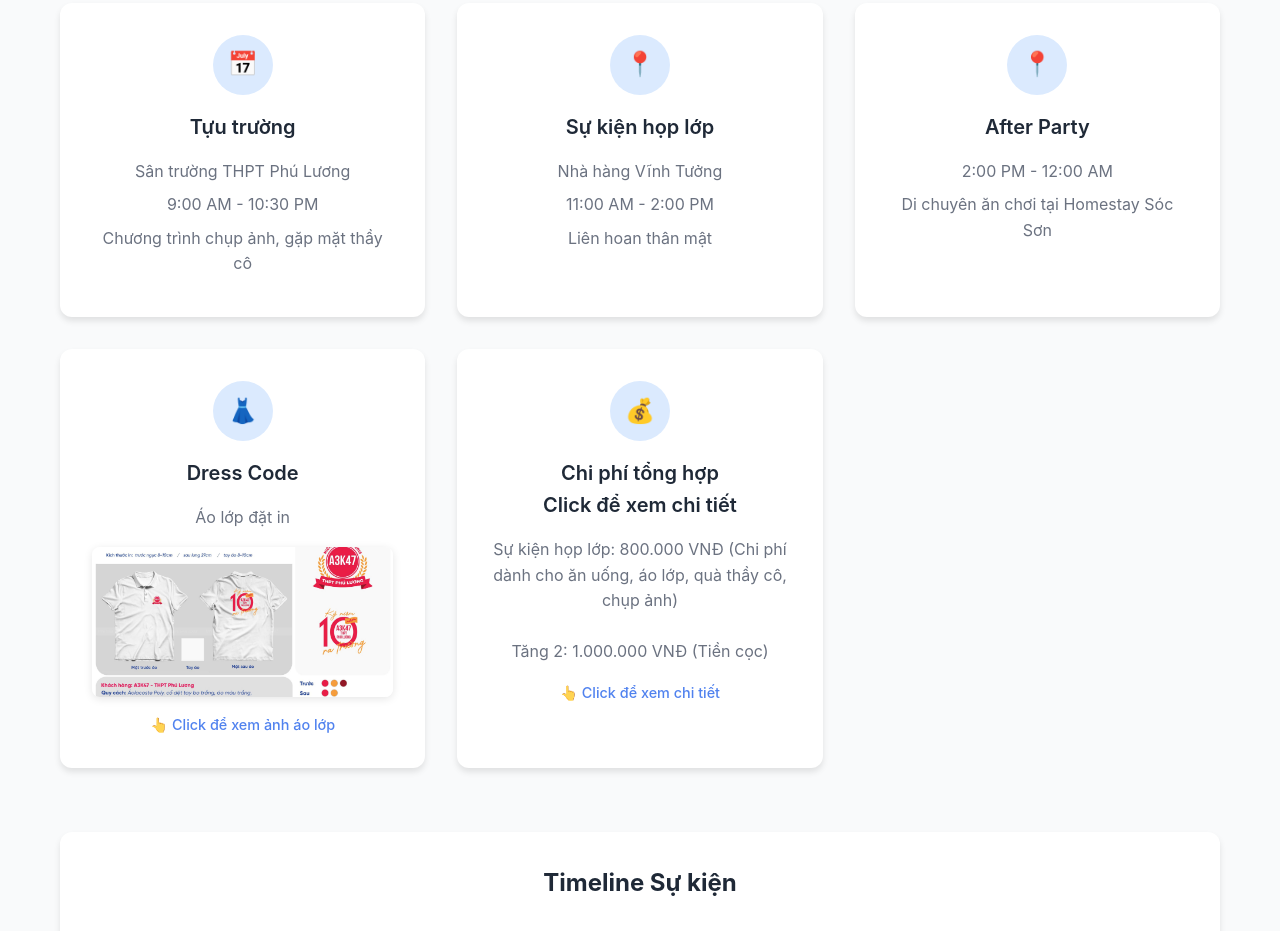
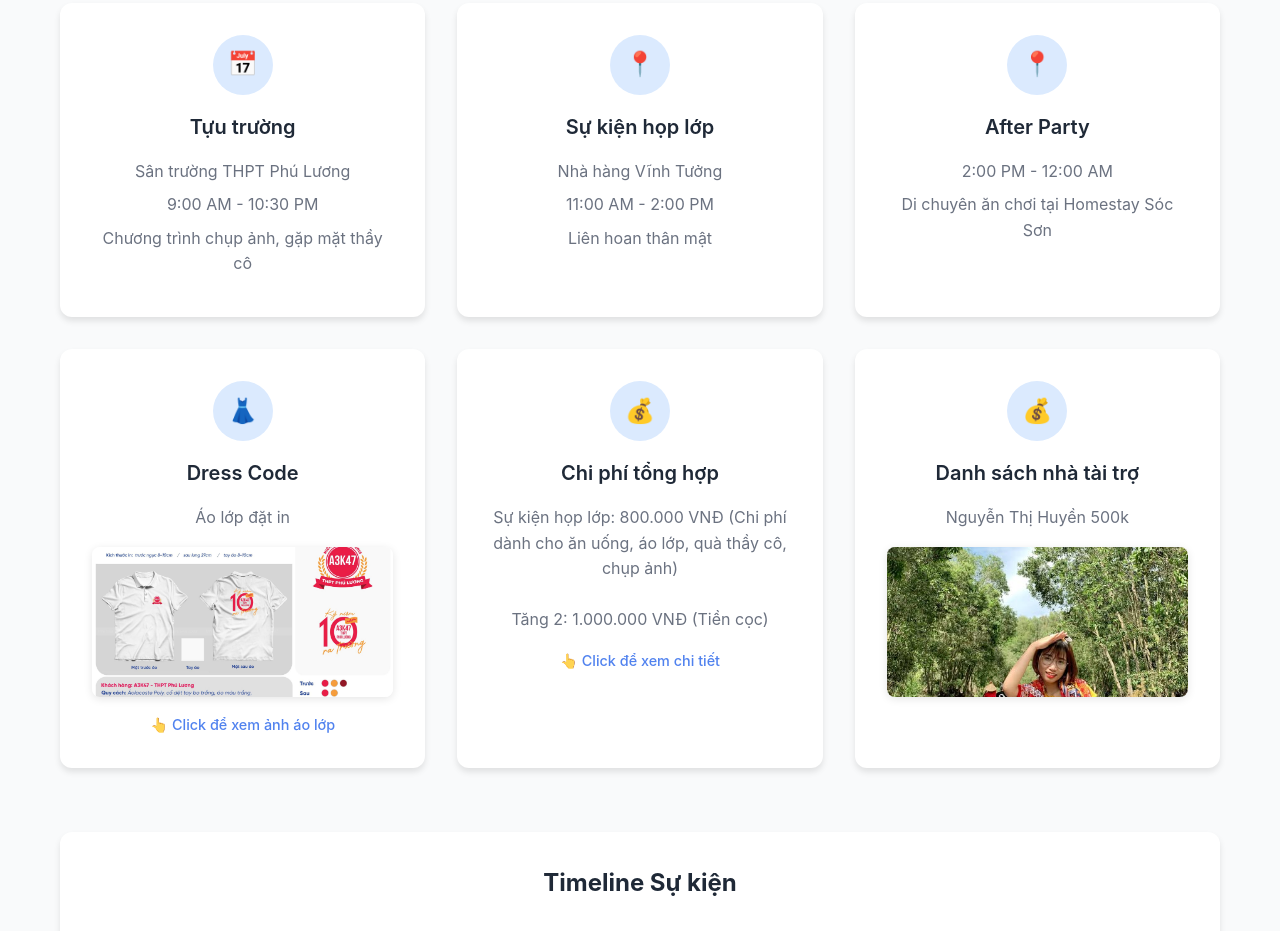
Before and after one commit to kumessi1997/hop-lop, a plain HTML site: page index.html in a window 1280 px wide. Shown: the part 1079-2010 px from the top of the page. Drawn offline with Linux system fonts and the light colour scheme.

Commit message:
Add files via upload

```diff
--- a/index.html
+++ b/index.html
@@ -59,7 +59,7 @@
             <div class="hero-info">
                 <div class="hero-info-item">
                     <span>📅</span>
-                    <span>October 11, 2025</span>
+                    <span>October 13, 2025</span>
                 </div>
                 <div class="hero-info-item">
                     <span>📍</span>
@@ -140,13 +140,30 @@
 
                 <div class="event-card clickable-card" onclick="openCostSheet()">
                     <div class="event-icon">💰</div>
-                    <h3>Chi phí tổng hợp <br> Click để xem chi tiết</h3>
+                    <h3>Chi phí tổng hợp</h3>
                     <ul>
                         Sự kiện họp lớp: 800.000 VNĐ (Chi phí dành cho ăn uống, áo lớp, quà thầy cô, chụp ảnh) <br> <br>
                         Tăng 2: 1.000.000 VNĐ (Tiền cọc)
                     </ul>
                     <p class="click-hint">👆 Click để xem chi tiết</p>
                 </div>
+
+                <div class="event-card clickable-card" onclick="openImageModal('aolop.jpg')">
+                    <div class="event-icon">💰</div>
+                    <h3>Danh sách nhà tài trợ</h3>
+                    <ul>
+                        <li>Nguyễn Thị Huyền 500k</li>
+                    </ul>
+                    <div class="image-thumbnail">
+                        <img src="nguyenhuyen.jpg" alt="Áo lớp" class="thumbnail-img">
+                        <div class="image-overlay">
+                            <span class="view-icon">👁️</span>
+                        </div>
+                    </div>
+
+                </div>
+
+
             </div>
 
             <div class="schedule">
```
Also changed, not shown: nguyenhuyen.jpg (added).
